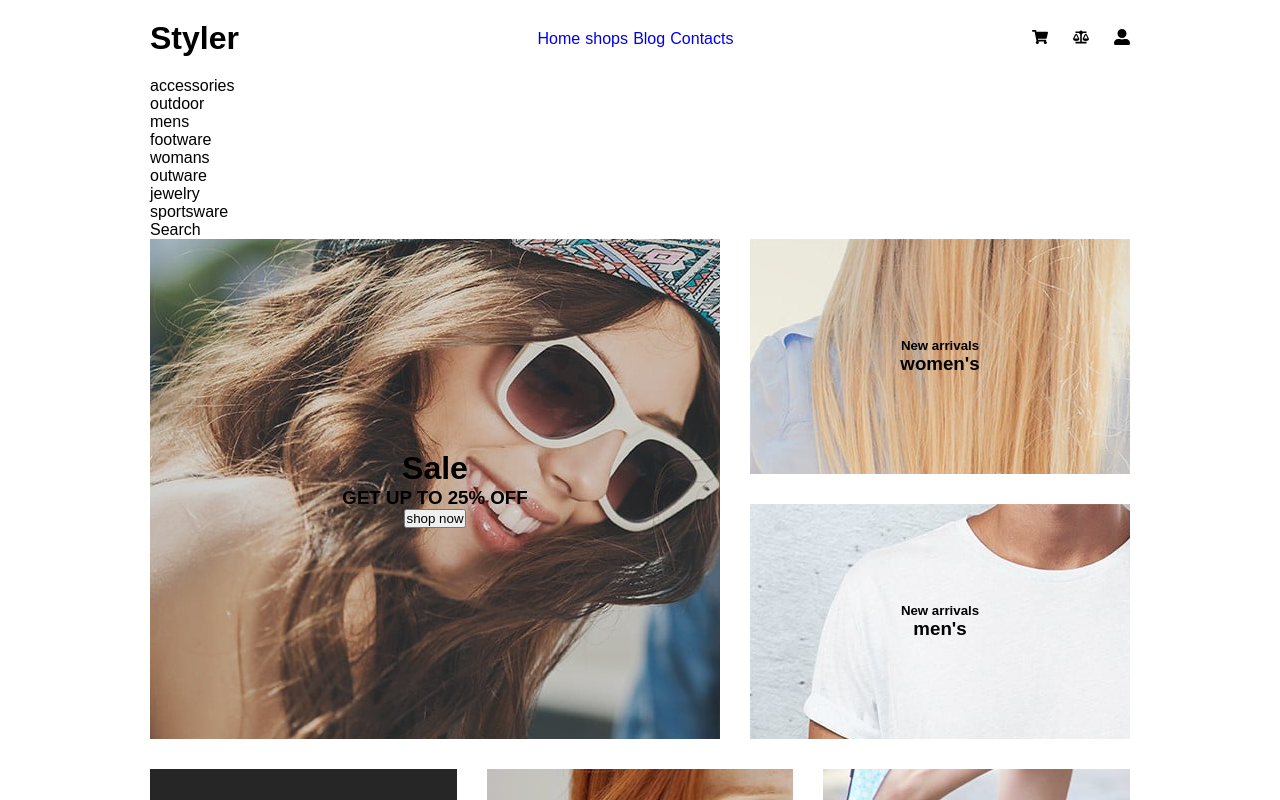
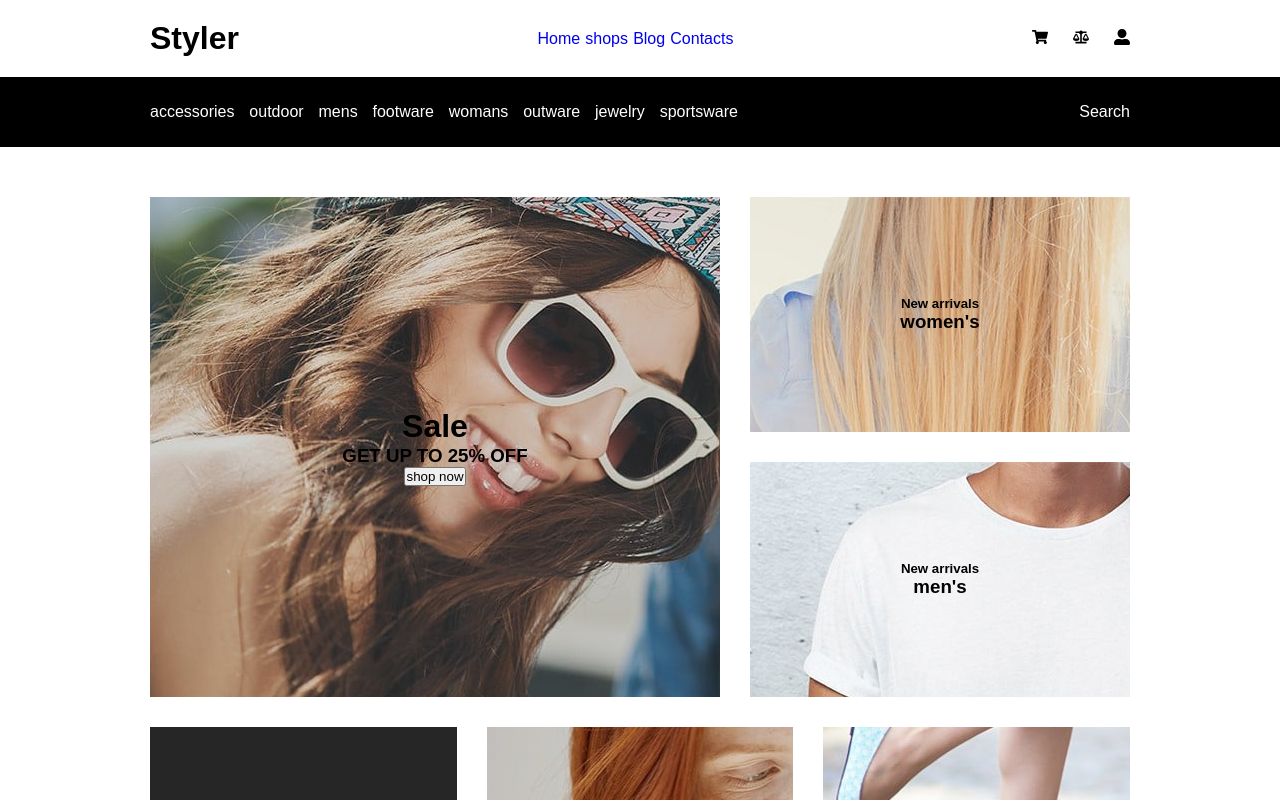
Before and after one commit to Trend20/React-Typescript-e-commerce-template, a React (Create React App) app: page / in a window 1280 px wide. Shown: the top 800 px of the page. Built offline with nearby package versions, Linux system fonts and the light colour scheme; a web font is replaced by a local one.

Commit message:
navlinks style

```diff
--- a/src/App.css
+++ b/src/App.css
@@ -8,7 +8,7 @@
 }
 
 .app{
-  padding: 0 150px;
+  width: 100%;
 }
 
 /*navbar styles*/
@@ -17,7 +17,7 @@
   width: 100%;
   justify-content: space-between;
   align-items: center;
-  padding: 20px 0;
+  padding: 20px 150px;
 }
 
 .nav-action{
@@ -47,3 +47,22 @@
 /*end of navbar styles*/
 
 /*category styles*/
+
+.category{
+  display: flex;
+  align-items: center;
+  justify-content: space-between;
+  width: 100%;
+  background: black;
+  height: 70px;
+  color: #fff;
+  padding: 20px 150px;
+}
+
+.category-links{
+  display: flex;
+  align-items: center;
+  width: 60%;
+  justify-content: space-between;
+}
+/*end of category styles*/
--- a/src/pages/home/Home.css
+++ b/src/pages/home/Home.css
@@ -2,6 +2,8 @@
     display: flex;
     width: 100%;
     flex-direction: column;
+    margin-top: 30px;
+    padding: 20px 150px;
 }
 
 .top-content{
```
